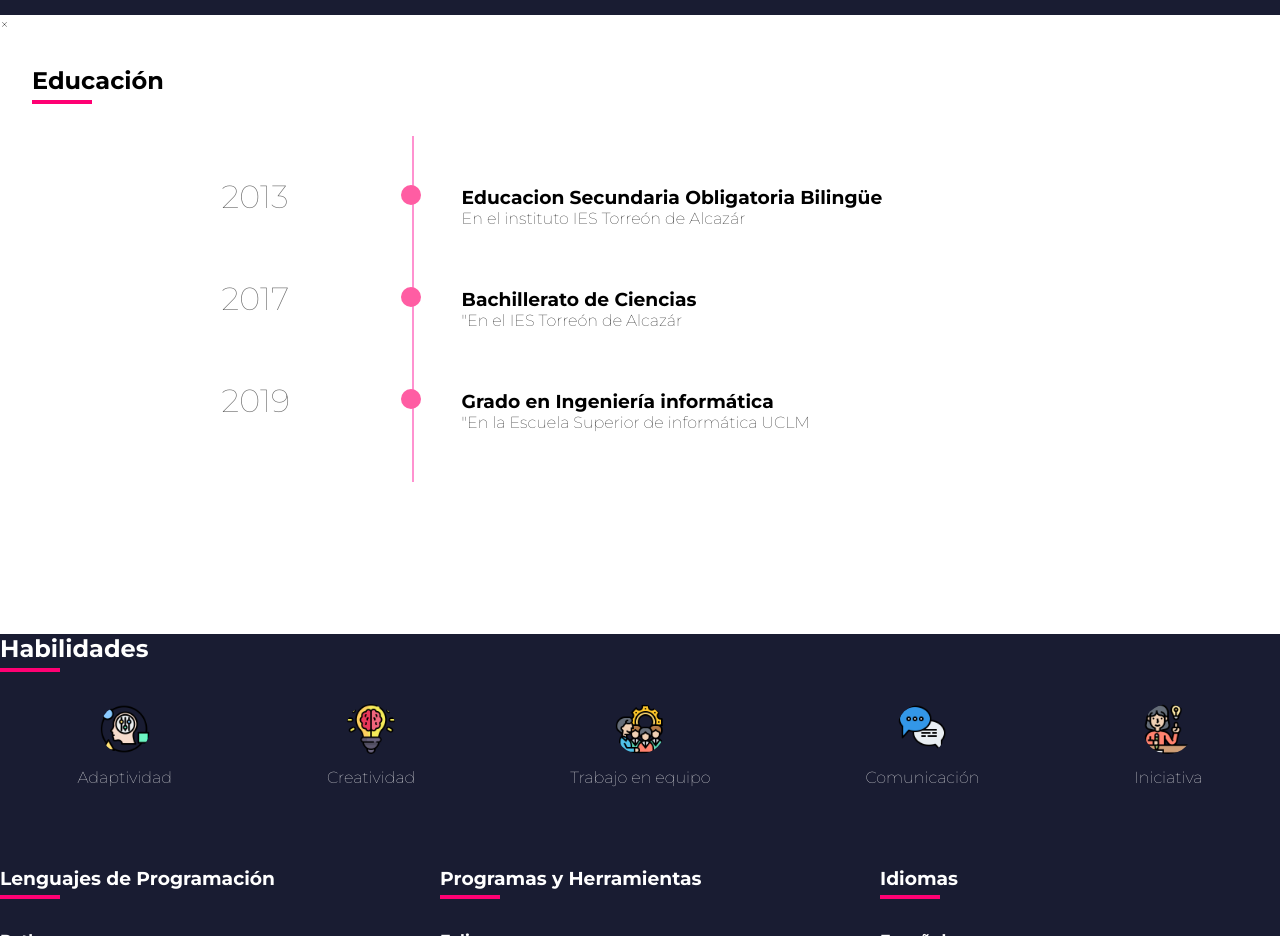
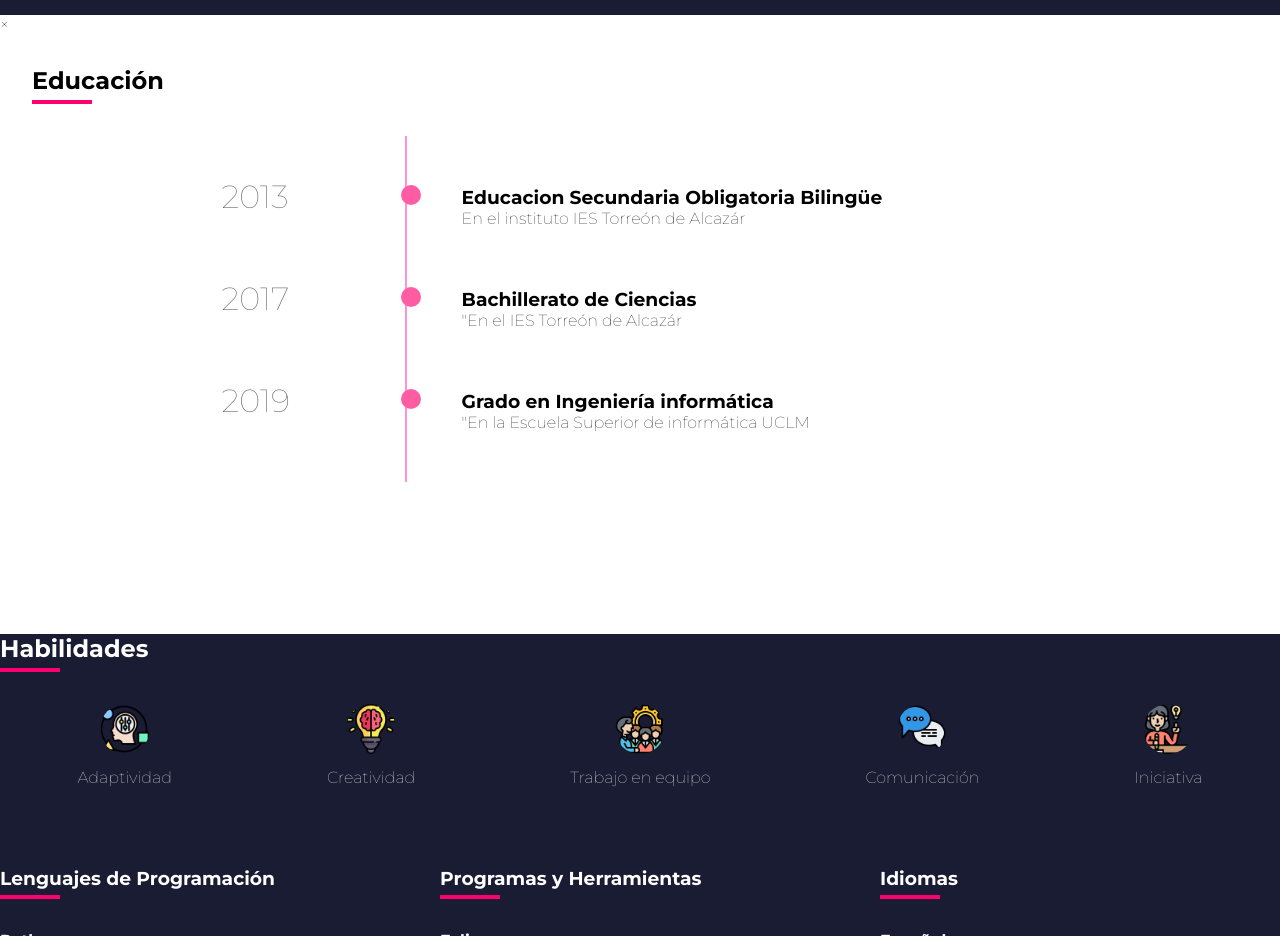
Before and after one commit to laurafdlm/LauraFernandezCV, a plain HTML site: page index.html in a window 1280 px wide. Shown: the part 2660-3596 px from the top of the page. Drawn offline with nearby package versions, Linux system fonts and the light colour scheme.

Commit message:
Update styles.css

```diff
--- a/css/styles.css
+++ b/css/styles.css
@@ -301,7 +301,7 @@ h1 {
   position: absolute;
   top: 0;
   bottom: 0;
-  left: 0.2%;
+  left: -0.8%;
   width: 1px;
   background-color: #ff27a2;
   transform: translateX(-50%);
```
